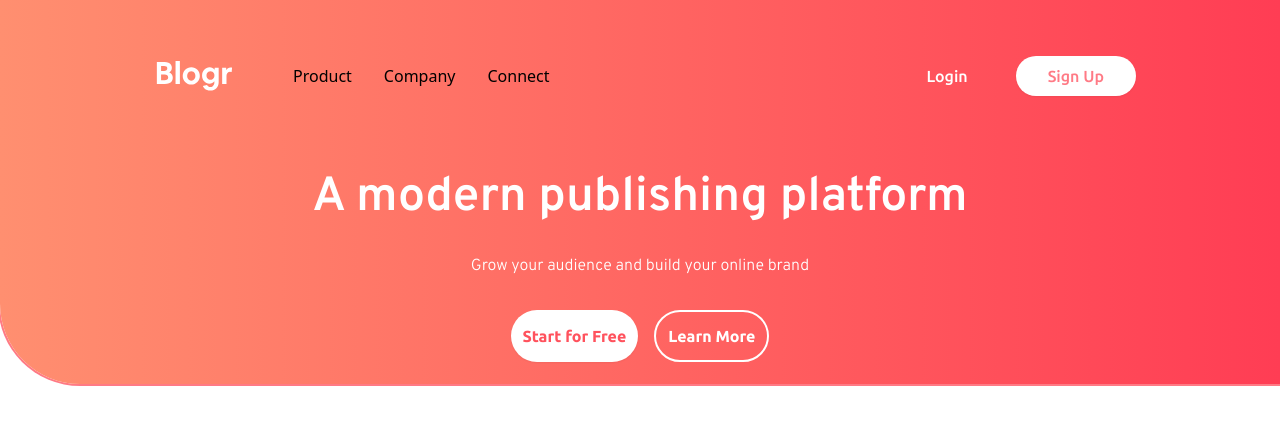
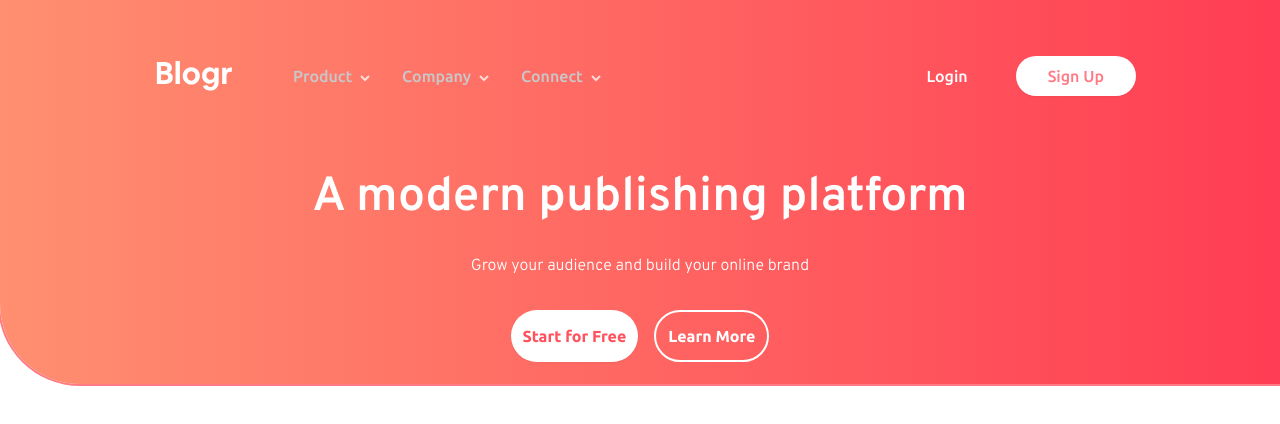
Before and after one commit to f1x3d49/frontendmentor-blogr, a React (Create React App) app in the folder frontend/: page / in a window 1280 px wide. Shown: the top 424 px of the page. Built offline with nearby package versions, Linux system fonts and the light colour scheme.

Commit message:
finished the intro section

```diff
--- /dev/null
+++ b/frontend/src/components/MediumDropdown.js
@@ -0,0 +1,51 @@
+import { Fragment, useState } from "react";
+import { Popover, Transition } from "@headlessui/react";
+import { ReactComponent as ArrowL } from "../images/icon-arrow-light.svg";
+
+const MediumDropdown = () => {
+  const [open, setOpen] = useState(false);
+  return (
+    <Popover as="div" className="relative">
+      <Popover.Button
+        onClick={() => {
+          setOpen(!open);
+        }}
+        className="flex items-center gap-2"
+      >
+        <p
+          className={`font-ubuntu text-[16px]  font-medium ${
+            open ? "text-white underline" : "text-gblue"
+          }`}
+        >
+          Connect
+        </p>
+        <ArrowL className={`mt-1 ${open ? "rotate-180" : "null"}`} />
+      </Popover.Button>
+      <Transition
+        as={Fragment}
+        enter="transition ease-out duration-100"
+        enterFrom="transform opacity-0 scale-95"
+        enterTo="transform opacity-100 scale-100"
+        leave="transition ease-in duration-75"
+        leaveFrom="transform opacity-100 scale-100"
+        leaveTo="transform opacity-0 scale-95"
+      >
+        <Popover.Panel className="absolute z-10 bg-white rounded-md shadow-md text-left py-6 pl-4 font-ubuntu text-vdgblue pr-12 mt-4">
+          <div className="flex flex-col">
+            <p className="py-1 hover:cursor-pointer hover:text-vdbblue">
+              Contact
+            </p>
+            <p className="py-1 hover:cursor-pointer hover:text-vdbblue">
+              Newsletter
+            </p>
+            <p className="py-1 hover:cursor-pointer hover:text-vdbblue">
+              LinkedIn
+            </p>
+          </div>
+        </Popover.Panel>
+      </Transition>
+    </Popover>
+  );
+};
+
+export default MediumDropdown;
--- a/frontend/src/components/MobileDropdown.js
+++ b/frontend/src/components/MobileDropdown.js
@@ -1,23 +1,26 @@
 import { Fragment, useState } from "react";
-import { Menu, Transition } from "@headlessui/react";
+import { Popover, Transition } from "@headlessui/react";
 import { ReactComponent as ArrowD } from "../images/icon-arrow-dark.svg";
-import { ReactComponent as ArrowL } from "../images/icon-arrow-light.svg";
 
 const MobileDropdown = () => {
   const [open, setOpen] = useState(false);
   return (
-    <Menu as="div" className="relative inline-block text-center">
-      <Menu.Button
+    <Popover as="div" className="relative flex flex-col justify-center w-full">
+      <Popover.Button
         onClick={() => {
           setOpen(!open);
         }}
-        className="flex gap-2 items-center hover:cursor-pointer"
+        className="flex gap-2 items-center justify-center hover:cursor-pointer"
       >
-        <p className="text-[16px] font-ubuntu font-medium text-vdbblue">
-          Product
+        <p
+          className={`text-[18px] font-ubuntu font-normal text-vdbblue ${
+            open ? "text-vdgblue" : ""
+          }`}
+        >
+          Connect
         </p>
-        {open ? <ArrowD className="mt-1" /> : <ArrowL className="" />}
-      </Menu.Button>
+        <ArrowD className={`mt-1 ${open ? "rotate-180" : ""}`} />
+      </Popover.Button>
       <Transition
         as={Fragment}
         enter="transition ease-out duration-100"
@@ -27,19 +30,15 @@ const MobileDropdown = () => {
         leaveFrom="transform opacity-100 scale-100"
         leaveTo="transform opacity-0 scale-95"
       >
-        <Menu.Items className="flex flex-col justify-center w-full bg-vdgblue px-12 py-4">
-          <Menu.Item>
-            <p>Contact</p>
-          </Menu.Item>
-          <Menu.Item>
-            <p>Newsletter</p>
-          </Menu.Item>
-          <Menu.Item>
-            <p>LinkedIn</p>
-          </Menu.Item>
-        </Menu.Items>
+        <Popover.Panel className="flex flex-col items-center origin-center justify-center w-full my-4 bg-gblue rounded-md px-12 py-4">
+          <div className="flex flex-col font-overpass text-[16px] text-vdgblue">
+            <p className="p-2">Contact</p>
+            <p className="p-2">Newsletter</p>
+            <p className="p-2">LinkedIn</p>
+          </div>
+        </Popover.Panel>
       </Transition>
-    </Menu>
+    </Popover>
   );
 };
 
--- a/frontend/src/components/Navbar.js
+++ b/frontend/src/components/Navbar.js
@@ -4,7 +4,9 @@ import { ReactComponent as Logo } from "../images/logo.svg";
 import { ReactComponent as Hamburger } from "../images/icon-hamburger.svg";
 import { ReactComponent as Close } from "../images/icon-close.svg";
 import { ReactComponent as ArrowD } from "../images/icon-arrow-dark.svg";
+import { ReactComponent as ArrowL } from "../images/icon-arrow-light.svg";
 import MobileDropdown from "./MobileDropdown";
+import MediumDropdown from "./MediumDropdown";
 
 const Navbar = () => {
   const [nav, setNav] = useState(true);
@@ -13,9 +15,21 @@ const Navbar = () => {
       <div className="flex items-center gap-8">
         <Logo className="scale-75" />
         <ul className="hidden md:flex">
-          <li className="p-4">Product</li>
-          <li className="p-4">Company</li>
-          <li className="p-4">Connect</li>
+          <li className="p-4 flex items-center gap-2">
+            <p className="font-ubuntu text-[16px] text-gblue font-medium hover:cursor-pointer">
+              Product
+            </p>
+            <ArrowL className="mt-1" />
+          </li>
+          <li className="p-4 flex items-center gap-2">
+            <p className="font-ubuntu text-[16px] text-gblue font-medium hover:cursor-pointer">
+              Company
+            </p>
+            <ArrowL className="mt-1" />
+          </li>
+          <li className="p-4">
+            <MediumDropdown />
+          </li>
         </ul>
       </div>
       <div className="hidden md:flex gap-12">
@@ -36,28 +50,32 @@ const Navbar = () => {
             <Close className="ease-out duration-500" />
           )}
         </Popover.Button>
-        <Popover.Panel className="absolute z-10 bg-white top-24 left-0 ml-12 w-[300px] max-h-96 rounded-md shadow-md px-4">
+        <Popover.Panel className="absolute z-10 bg-white top-24 left-0 ml-12 w-[300px] max-h-[400px] rounded-md shadow-md px-4">
           <div className="flex flex-col items-center justify-center">
-            <ul className="flex flex-col">
+            <ul className="flex flex-col w-full">
               <li className="flex items-center justify-center gap-2 p-1 hover:cursor-pointer">
-                <p className="text-[16px] font-ubuntu font-medium text-vdbblue">
+                <p className="text-[18px] font-ubuntu font-normal text-vdbblue">
                   Product
                 </p>
                 <ArrowD className="mt-1" />
               </li>
               <li className="flex items-center justify-center gap-2 p-1 hover:cursor-pointer">
-                <p className="text-[16px] font-ubuntu font-medium text-vdbblue">
+                <p className="text-[18px] font-ubuntu font-normal text-vdbblue">
                   Company
                 </p>
                 <ArrowD className="mt-1" />
               </li>
-              <li className="p-1">
+              <li className="p-1 w-full">
                 <MobileDropdown />
               </li>
             </ul>
-            <div className="w-full border-t-[1px] border-gblue flex flex-col">
-              <button>Login</button>
-              <button>Sign Up</button>
+            <div className="w-full border-t-[1px] border-gblue py-4 flex items-center flex-col gap-4">
+              <button className="font-ubuntu text-[16px] text-vdbblue">
+                Login
+              </button>
+              <button className="rounded-full w-1/2 p-2 font-ubuntu text-[16px] font-medium text-white bg-gradient-to-r from-[#ff8f70] to-[#ff3d54]">
+                Sign Up
+              </button>
             </div>
           </div>
         </Popover.Panel>
```
